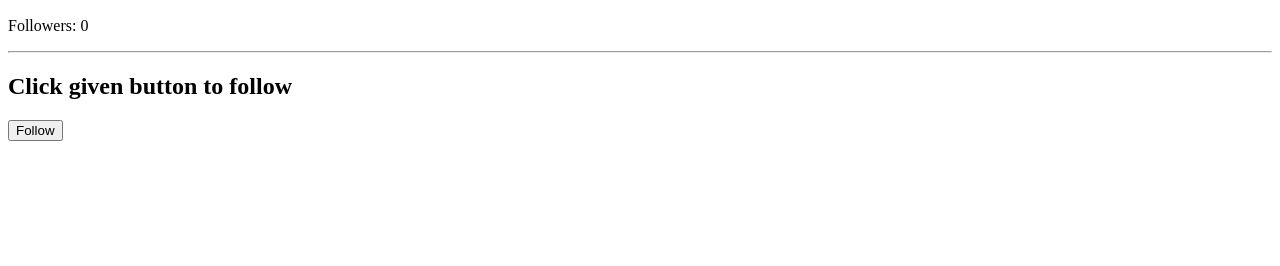
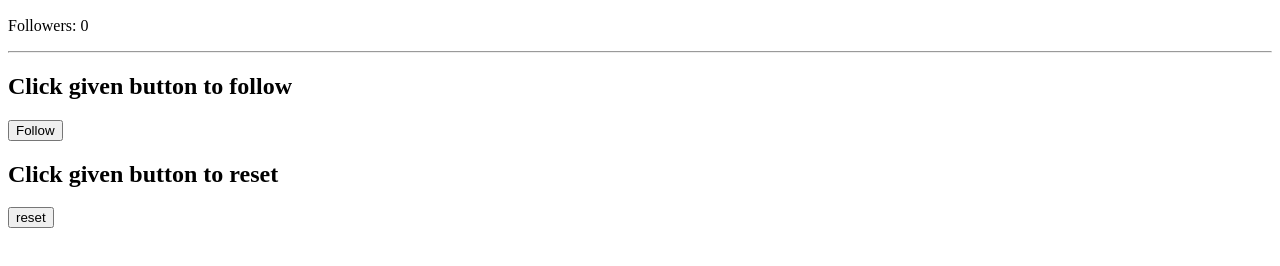
Before and after one commit to sharma-s7/javaScriptEssential, a plain HTML site: page followersCount/followers_count.html in a window 1280 px wide. Shown: the part 110-376 px from the top of the page. Drawn offline with Linux system fonts and the light colour scheme.

Commit message:
added resetbtn

```diff
--- a/followersCount/followers_count.html
+++ b/followersCount/followers_count.html
@@ -10,6 +10,8 @@
   <hr>
   <h2>Click given button to follow</h2>
   <button onclick="increaseCount()">Follow</button>
+  <h2>Click given button to reset</h2>
+  <button onclick="resetButton()">reset</button>
   <script src="./followers_count.js"></script>
 </body>
 </html>
--- a/followersCount/followers_count.js
+++ b/followersCount/followers_count.js
@@ -17,3 +17,9 @@ function checkcountValue() {
         alert("Your Instagram post gained 20 followers! keep it up!")
     }
 }
+
+function resetButton() {
+    count = 0; // Properly reset the count variable
+    document.getElementById('countDisplay').innerHTML = count; // Update the display
+    alert("The Followers count has been reset.");
+}
```
